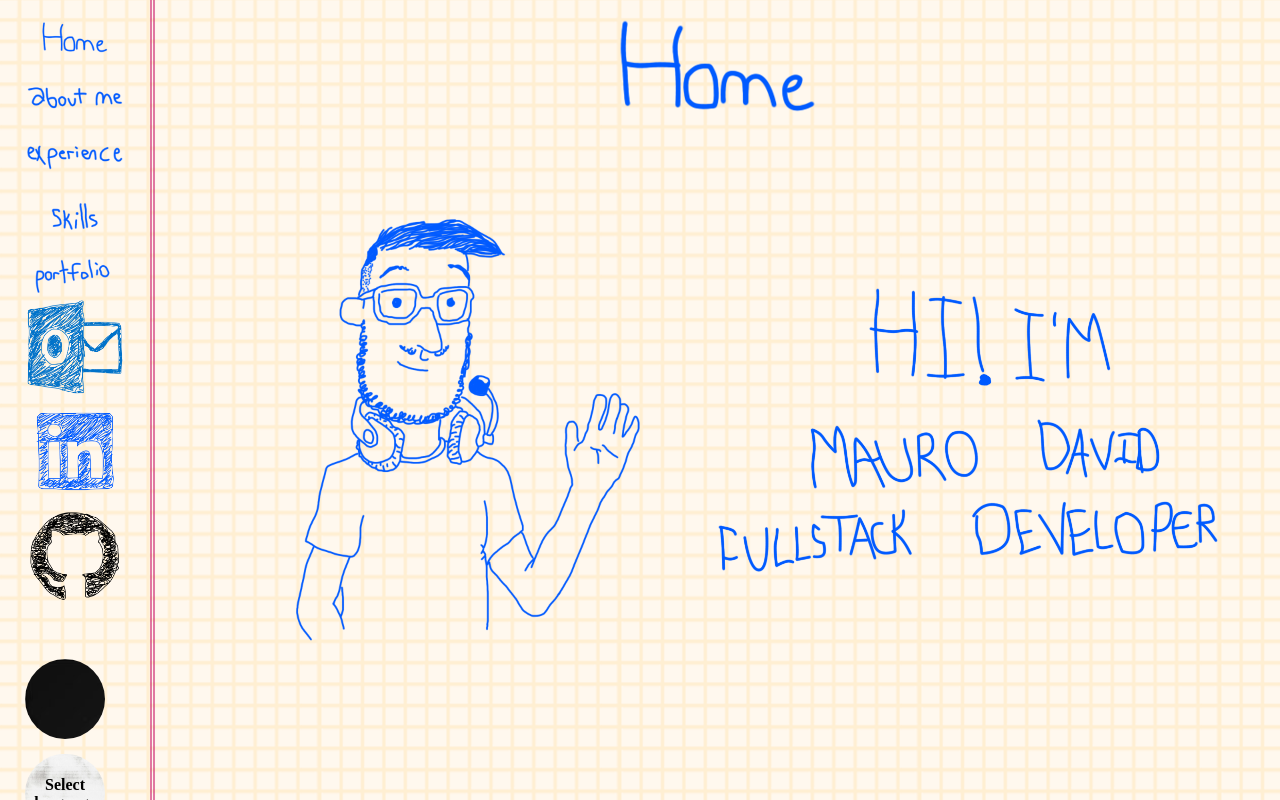
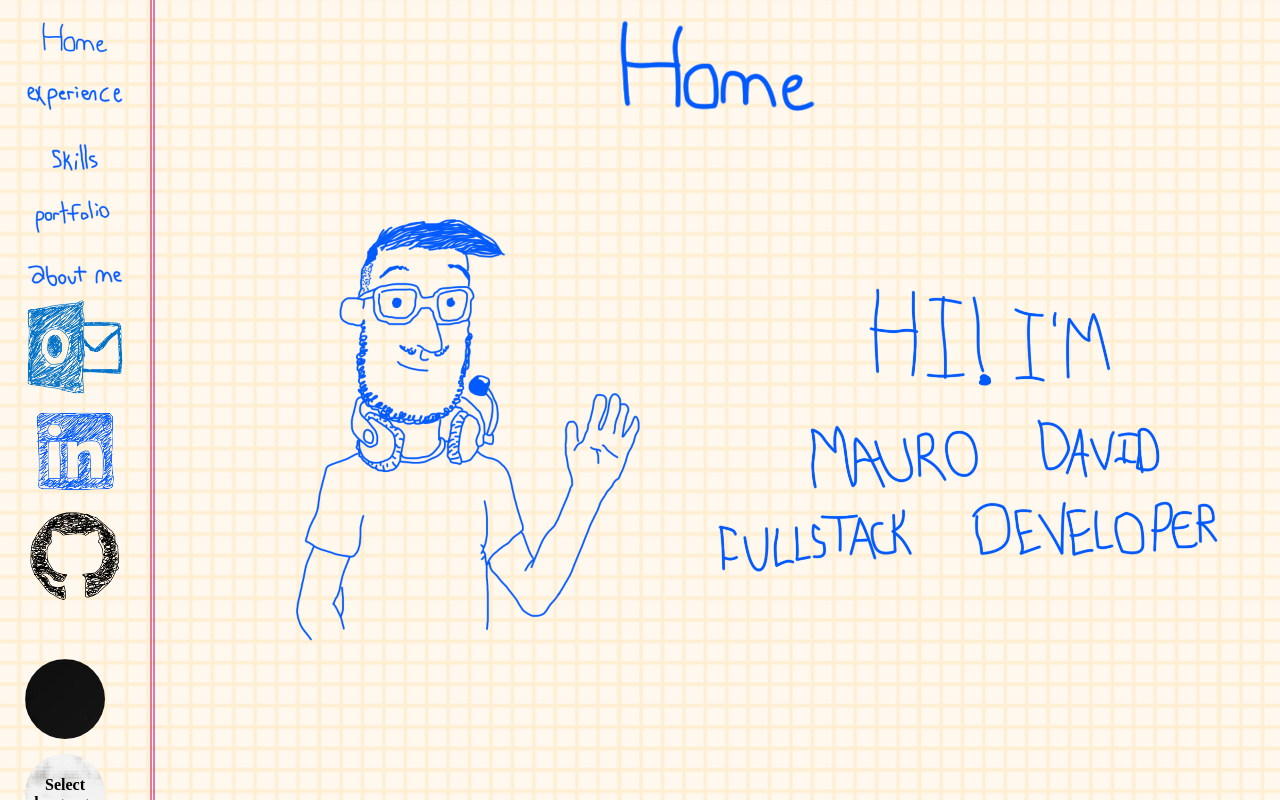
Before and after one commit to MauroDavid512/Portfolio, a React (Create React App) app: page / in a window 1280 px wide. Shown: the top 800 px of the page. Built offline with nearby package versions, Linux system fonts and the light colour scheme.

Commit message:
Update NavBar.jsx

```diff
--- a/src/components/NavBar.jsx
+++ b/src/components/NavBar.jsx
@@ -88,13 +88,13 @@ function NavBar() {
 
                 <Link to='/'><div onClick={e => handleOpenNav(false)} className="navoption hovereffect"><img className={`optionimage ${mode.letter}`} src={lang == "EN" ? homebutton : homebuttonES} alt="" /></div></Link>
 
-                <Link to='/about'><div onClick={e => handleOpenNav(false)} className="navoption hovereffect"><img className={`optionimage ${mode.letter}`} src={lang == "EN" ? aboutmebutton : aboutmebuttonES} alt="" /></div></Link>
-
                 <Link to='/experience'><div onClick={e => handleOpenNav(false)} className="navoption hovereffect"><img className={`optionimage ${mode.letter}`} src={lang == "EN" ? experiencebutton : experiencebuttonES} alt="" /></div></Link>
 
                 <Link to='/skills'><div onClick={e => handleOpenNav(false)} className="navoption hovereffect"><img className={`optionimage ${mode.letter}`} src={lang == "EN" ? skillsbutton : skillsbuttonES} alt="" /></div></Link>
 
                 <Link to='/portfolio'><div onClick={e => handleOpenNav(false)} className="navoption hovereffect"><img className={`optionimage ${mode.letter}`} src={lang == "EN" ? portfoliobutton : portfoliobuttonES} alt="" /></div></Link>
+
+                <Link to='/about'><div onClick={e => handleOpenNav(false)} className="navoption hovereffect"><img className={`optionimage ${mode.letter}`} src={lang == "EN" ? aboutmebutton : aboutmebuttonES} alt="" /></div></Link>
 
                 <div className="sticky">
                     <div className="contactcontainer">
```
